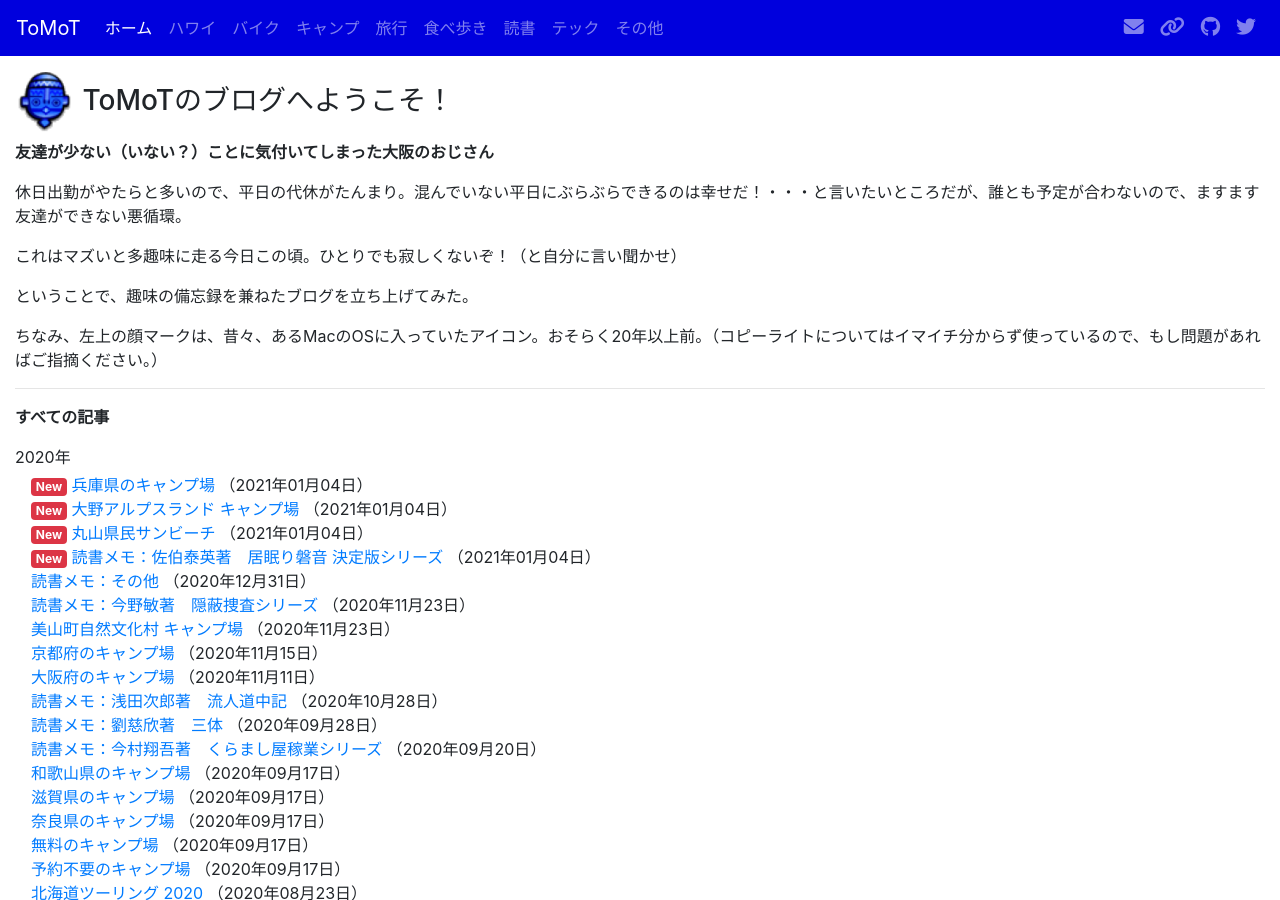
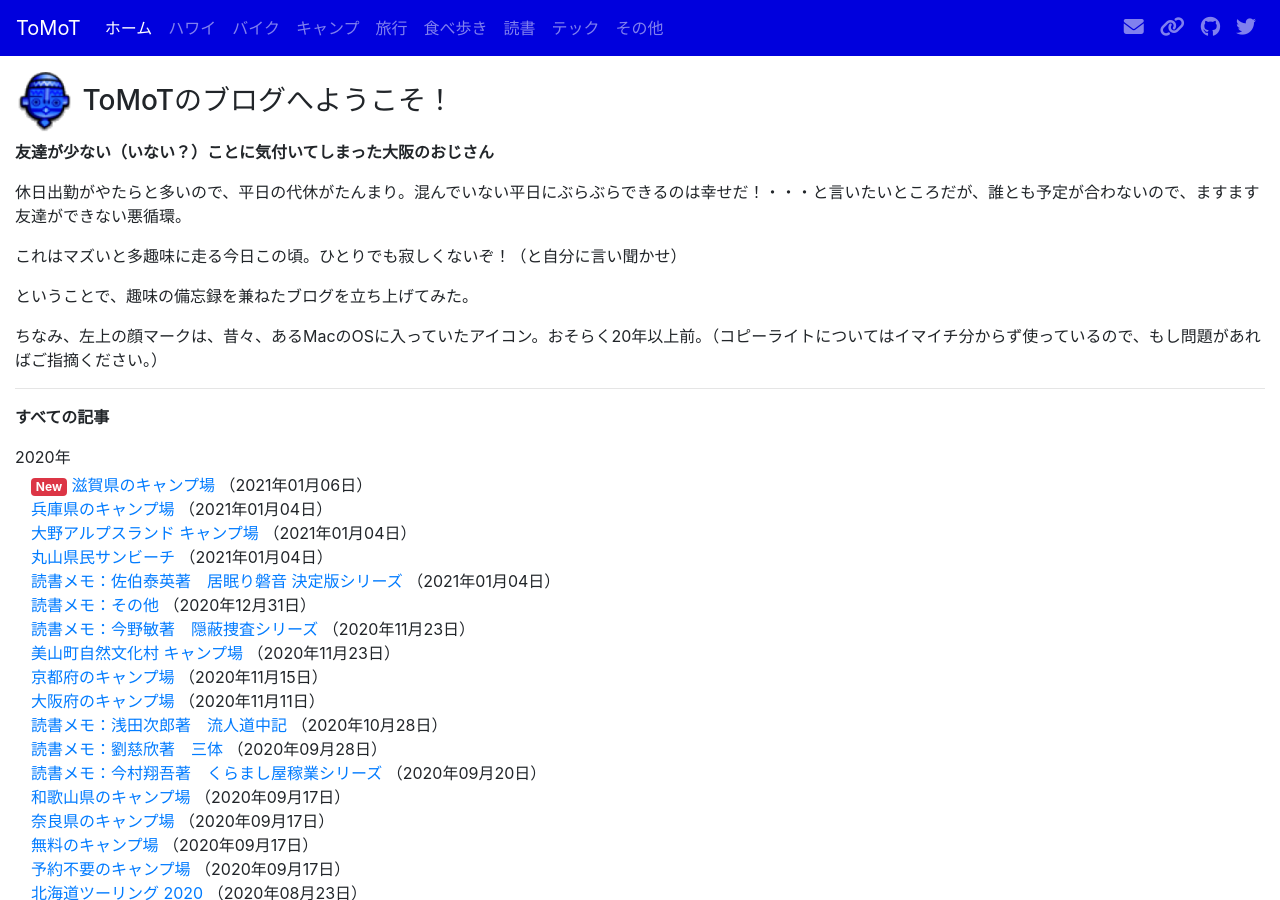
Before and after one commit to tomot/tomot.github.io, a Jekyll site: the page built from index.md, in a window 1280 px wide and 900 px high. Built offline with Jekyll 4.4.1, drawn with Linux system fonts in a browser that asks for light colours; nearby versions of some CDN libraries.

Commit message:
add Maiami site in Shiga camp page

```diff
--- a/index.md
+++ b/index.md
@@ -19,10 +19,11 @@ title: ToMoT - ホーム
 
 <p class="mb-1">2020年</p>
 <ul class="list-unstyled ml-3 mb-1">
-<li><span class="badge badge-danger">New</span> <a href="pages/camp-hyogo.html">兵庫県のキャンプ場</a> （2021年01月04日）</li>
-<li><span class="badge badge-danger">New</span> <a href="pages/camp-ohno.html">大野アルプスランド キャンプ場</a> （2021年01月04日）</li>
-<li><span class="badge badge-danger">New</span> <a href="pages/camp-maruyama.html">丸山県民サンビーチ</a> （2021年01月04日）</li>
-<li><span class="badge badge-danger">New</span> <a href="pages/book-saeki.html">読書メモ：佐伯泰英著　居眠り磐音 決定版シリーズ</a> （2021年01月04日）</li>
+<li><span class="badge badge-danger">New</span> <a href="pages/camp-shiga.html">滋賀県のキャンプ場</a> （2021年01月06日）</li>
+<li><a href="pages/camp-hyogo.html">兵庫県のキャンプ場</a> （2021年01月04日）</li>
+<li><a href="pages/camp-ohno.html">大野アルプスランド キャンプ場</a> （2021年01月04日）</li>
+<li><a href="pages/camp-maruyama.html">丸山県民サンビーチ</a> （2021年01月04日）</li>
+<li><a href="pages/book-saeki.html">読書メモ：佐伯泰英著　居眠り磐音 決定版シリーズ</a> （2021年01月04日）</li>
 <li><a href="pages/book-etc.html">読書メモ：その他</a> （2020年12月31日）</li>
 <li><a href="pages/book-konno.html">読書メモ：今野敏著　隠蔽捜査シリーズ</a> （2020年11月23日）</li>
 <li><a href="pages/camp-miyama.html">美山町自然文化村 キャンプ場</a> （2020年11月23日）</li>
@@ -32,7 +33,6 @@ title: ToMoT - ホーム
 <li><a href="pages/book-liu.html">読書メモ：劉慈欣著　三体</a> （2020年09月28日）</li>
 <li><a href="pages/book-imamura.html">読書メモ：今村翔吾著　くらまし屋稼業シリーズ</a> （2020年09月20日）</li>
 <li><a href="pages/camp-wakayama.html">和歌山県のキャンプ場</a> （2020年09月17日）</li>
-<li><a href="pages/camp-shiga.html">滋賀県のキャンプ場</a> （2020年09月17日）</li>
 <li><a href="pages/camp-nara.html">奈良県のキャンプ場</a> （2020年09月17日）</li>
 <li><a href="pages/camp-free.html">無料のキャンプ場</a> （2020年09月17日）</li>
 <li><a href="pages/camp-ownway.html">予約不要のキャンプ場</a> （2020年09月17日）</li>
```
Also changed, not shown: camp.md (+1 -1 lines), pages/camp-shiga.md (+2 -1 lines).
